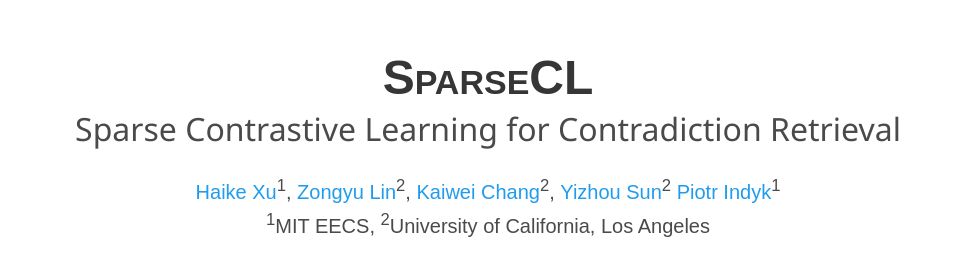
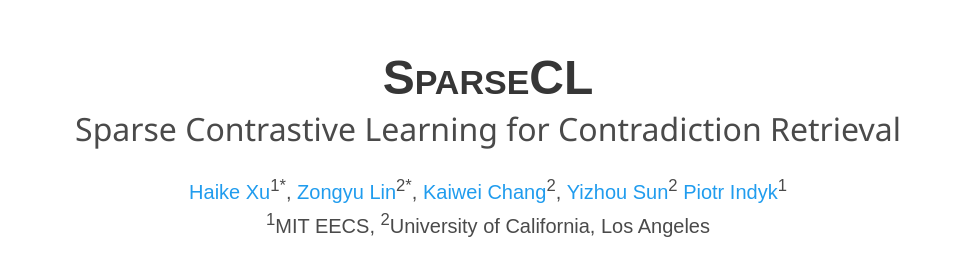
Before and after one commit to Rafa-zy/sparsecl.github.io, a plain HTML site: page index.html in a window 1280 px wide. Shown: the top 256 px of the page, without its empty margins (152-1127 px from the left). Drawn offline with nearby package versions, Linux system fonts and the light colour scheme; a script that the page names is missing; some icons are missing; a web font is replaced by a local one.

Commit message:
co first author

```diff
--- a/index.html
+++ b/index.html
@@ -93,9 +93,9 @@
           <!-- <h1 class="title is-1 publication-title">VIDEOPHY: Evaluating Physical Commonsense In Video Generation</h1> -->
           <div class="is-size-5 publication-authors">
             <span class="author-block">
-              <a href="https://www.haikexu.com/">Haike Xu</a><sup>1</sup>,</span>
+              <a href="https://www.haikexu.com/">Haike Xu</a><sup>1*</sup>,</span>
             <span class="author-block">
-              <a href="https://rafa-zy.github.io/">Zongyu Lin</a><sup>2</sup>,</span>
+              <a href="https://rafa-zy.github.io/">Zongyu Lin</a><sup>2*</sup>,</span>
             <span class="author-block">
               <a href="https://web.cs.ucla.edu/~kwchang/">Kaiwei Chang</a><sup>2</sup>,
             </span>
```
